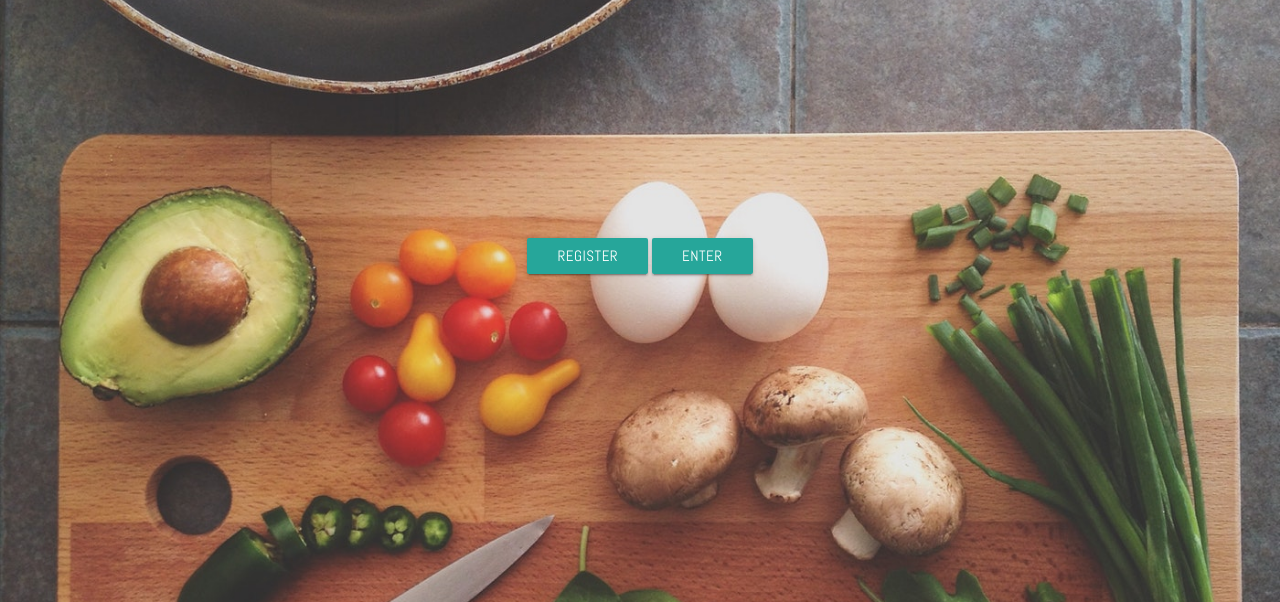
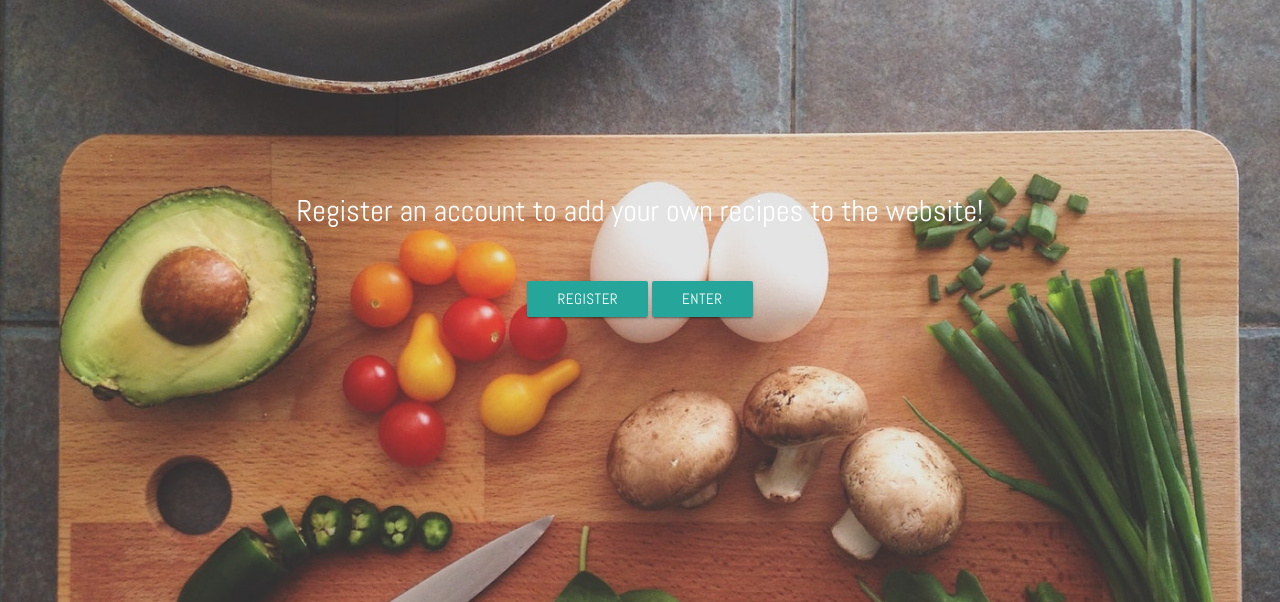
Before and after one commit to desflahertyportfolio/The_Easy_CookBook, a Flask app: page / in a window 1280 px wide. Shown: the part 198-800 px from the top of the page. Run offline with Flask 2, Linux system fonts and the light colour scheme; some libraries are stand-ins or nearby versions.

Commit message:
adding register text

```diff
--- a/static/css/style.css
+++ b/static/css/style.css
@@ -18,11 +18,15 @@ body {
     background-attachment: fixed;
 }
 
+/************CONTROL LOGO TEXT SIZE ON MOBILE **************************************/
+
 @media screen and (max-width: 440px) {
  nav .brand-logo {
     font-size: 1.2rem;
   }
 }
+
+/************STYLING HOMEPAGE *****************************************************/
 
 nav .brand-logo {
     padding-left: 20px
@@ -33,3 +37,8 @@ nav ul a
 font-size: 1.2rem;
 padding-right: 20px;
 }
+
+.register-text {
+    color: #FFF;
+    font-size: 2rem;
+}
--- a/templates/base.html
+++ b/templates/base.html
@@ -24,7 +24,7 @@
             <div class="nav-wrapper">
                 <a href="{{url_for('get_index')}}" class="brand-logo">The Easy CookBook</a>
                 <a href="#" data-activates="mobile-demo" class="button-collapse"><i class="material-icons">menu</i></a>
-                <ul id="nav-mobile" class="right hide-on-med-and-down">
+                <ul id="nav-mobile" class="right hide-on-med-and-down logo-btn">
                     <li><a href="{{url_for('get_index')}}">Home</a></li>
                     <li><a href="">Recipes</a></li>
                     <li><a href="">Register</a></li>
@@ -45,6 +45,9 @@
     <div class="valign-wrapper" style="width:100%;height:100%;position:fixed;">
         <div class="container">
             <div class="row">
+             <div class="col s12 m12 l12">
+             <p class="center-align register-text">Register an account to add your own recipes to the website!</p>
+            <div class="row">
              <div class="col s12 m6 offset-m3">
                <p class="center-align">
              <a class="waves-effect waves-light btn">Register</a>
@@ -53,7 +56,8 @@
              </div>
             </div>
          </div>
-
+       </div>
+       </div>
         {% block content %} {% endblock %}
         </div>
      <script src="https://cdnjs.cloudflare.com/ajax/libs/jquery/3.2.1/jquery.min.js"></script>
```
